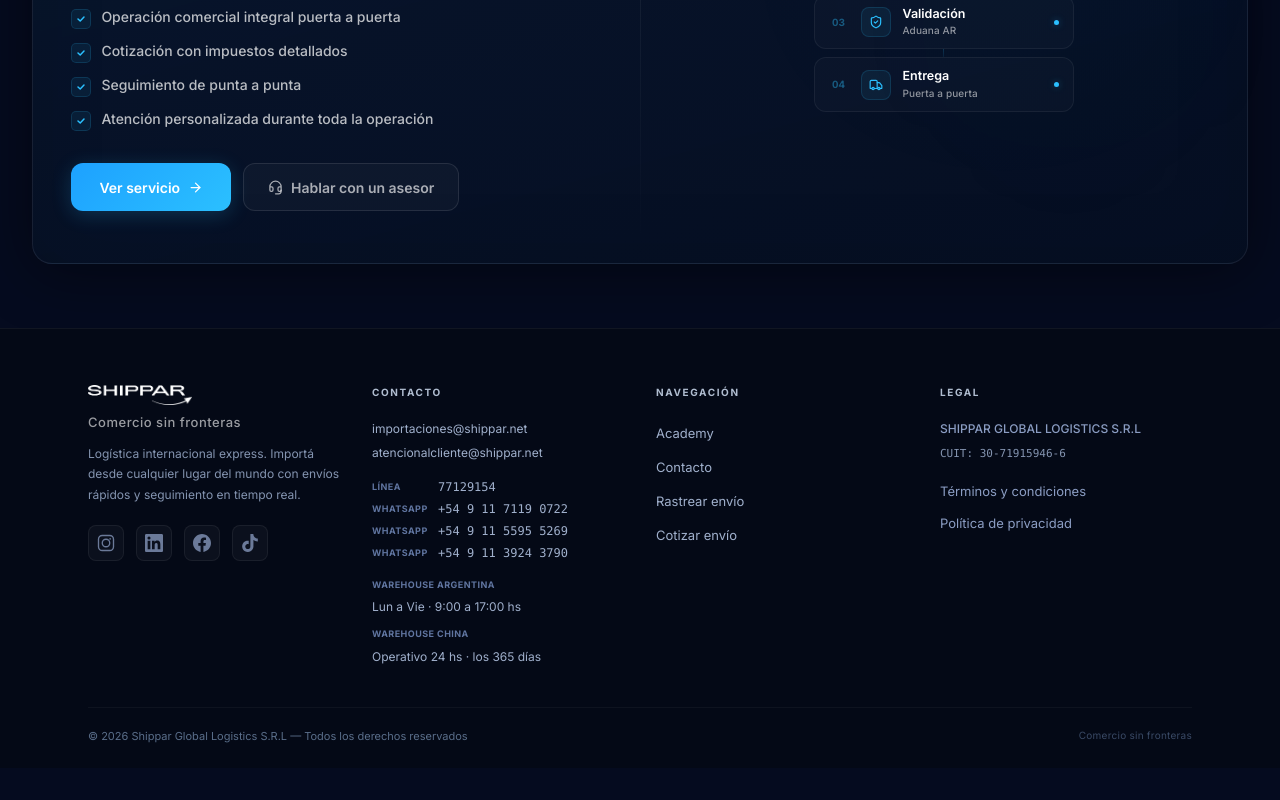
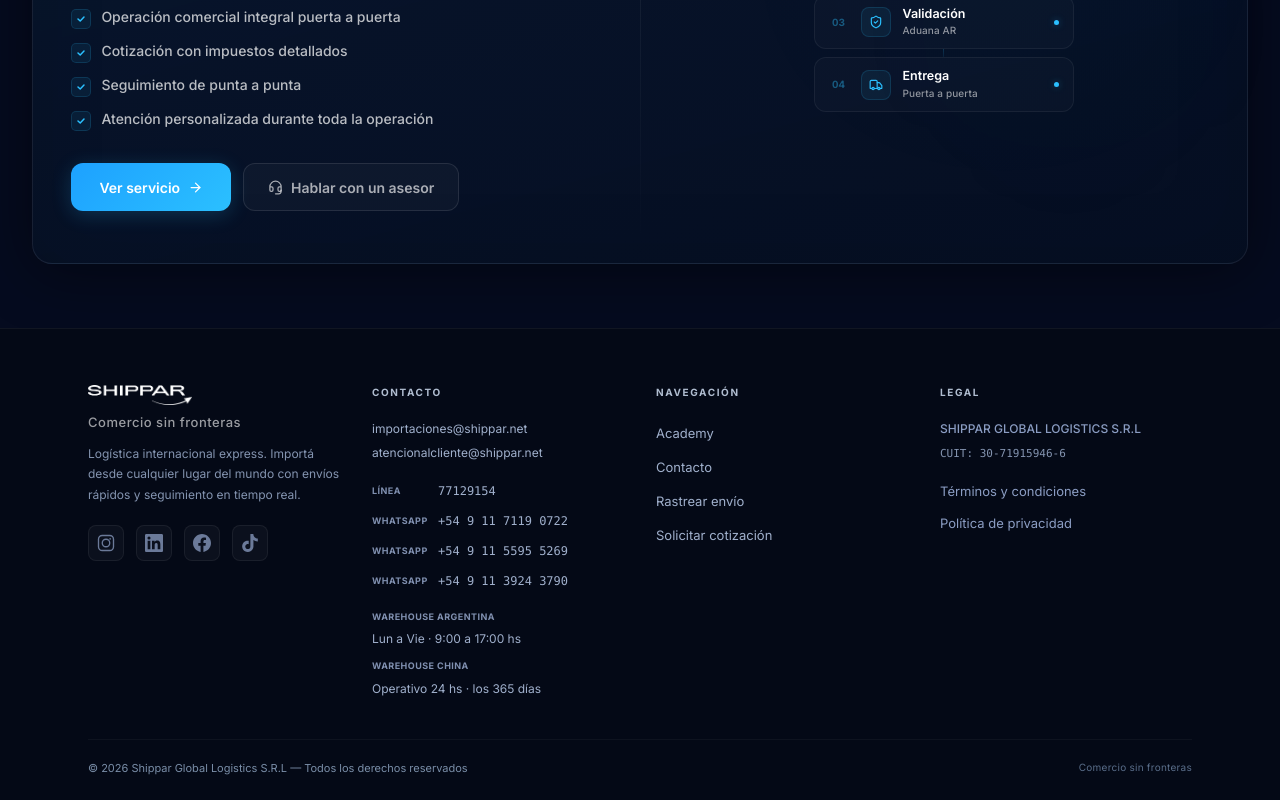
Before and after one commit to ivaneyroa-cloud/paginaweb.academy, a Next.js app: page /servicios in a window 1280 px wide. Shown: the part 829-1629 px from the top of the page. Before the commit the page ends 1597 px from the top, so only its background shows below. Built offline with nearby package versions, Linux system fonts and the light colour scheme.

Commit message:
a11y: footer h4->p heading fix, contrast bumps across HowItWorks/Footer/Services, touch targets, link text dedup

```diff
--- a/src/components/landing/Footer.tsx
+++ b/src/components/landing/Footer.tsx
@@ -127,12 +127,12 @@ export default function Footer() {
 
                     {/* ── Col 2: Contacto ── */}
                     <div>
-                        <h4
+                        <p
                             className="text-[10px] font-bold uppercase tracking-[0.16em] mb-5"
                             style={{ color: "#b0bdd0" }}
                         >
                             {t("footer.contact")}
-                        </h4>
+                        </p>
 
                         {/* Emails */}
                         <div className="space-y-1.5 mb-4">
@@ -152,14 +152,14 @@ export default function Footer() {
                         <div className="space-y-1 mb-4">
                             {CONTACT_PHONES.map((p, i) => (
                                 <div key={i} className="flex items-center gap-2">
-                                    <span className="text-[9px] font-bold uppercase tracking-wider" style={{ color: "#6075a0", minWidth: 58 }}>
+                                    <span className="text-[9px] font-bold uppercase tracking-wider" style={{ color: "#8090b0", minWidth: 58 }}>
                                         {p.label}
                                     </span>
                                     <a
                                         href={p.href}
                                         target={p.label === "WhatsApp" ? "_blank" : undefined}
                                         rel={p.label === "WhatsApp" ? "noopener noreferrer" : undefined}
-                                        className="text-[12px] transition-colors duration-300 hover:text-white font-mono"
+                                        className="text-[12px] transition-colors duration-300 hover:text-white font-mono py-1"
                                         style={{ color: "#a0b0cc" }}
                                     >
                                         {p.number}
@@ -171,7 +171,7 @@ export default function Footer() {
                         {/* Hours */}
                         <div className="space-y-2.5 mt-1">
                             <div>
-                                <span className="text-[9px] font-bold uppercase tracking-wider block mb-0.5" style={{ color: "#6075a0" }}>
+                                <span className="text-[9px] font-bold uppercase tracking-wider block mb-0.5" style={{ color: "#8090b0" }}>
                                     Warehouse Argentina
                                 </span>
                                 <span className="text-[12px]" style={{ color: "#a0b0cc" }}>
@@ -179,7 +179,7 @@ export default function Footer() {
                                 </span>
                             </div>
                             <div>
-                                <span className="text-[9px] font-bold uppercase tracking-wider block mb-0.5" style={{ color: "#6075a0" }}>
+                                <span className="text-[9px] font-bold uppercase tracking-wider block mb-0.5" style={{ color: "#8090b0" }}>
                                     Warehouse China
                                 </span>
                                 <span className="text-[12px]" style={{ color: "#a0b0cc" }}>
@@ -191,12 +191,12 @@ export default function Footer() {
 
                     {/* ── Col 3: Navegación ── */}
                     <div>
-                        <h4
+                        <p
                             className="text-[10px] font-bold uppercase tracking-[0.16em] mb-5"
                             style={{ color: "#b0bdd0" }}
                         >
                             {t("footer.navigation")}
-                        </h4>
+                        </p>
                         <ul className="space-y-2.5">
                             {NAV_LINKS.map((l) => (
                                 <li key={l.label}>
@@ -214,12 +214,12 @@ export default function Footer() {
 
                     {/* ── Col 4: Legal ── */}
                     <div>
-                        <h4
+                        <p
                             className="text-[10px] font-bold uppercase tracking-[0.16em] mb-5"
                             style={{ color: "#b0bdd0" }}
                         >
                             {t("footer.legal")}
-                        </h4>
+                        </p>
 
                         <div className="space-y-2 mb-4">
                             <p className="text-[12px] font-medium" style={{ color: "#8b9dc3" }}>
@@ -258,10 +258,10 @@ export default function Footer() {
                     className="mt-10 pt-5 flex flex-col sm:flex-row items-center justify-between gap-2"
                     style={{ borderTop: "1px solid rgba(255,255,255,0.04)" }}
                 >
-                    <p className="text-[11px]" style={{ color: "#5a6e8a" }}>
+                    <p className="text-[11px]" style={{ color: "#7a8ea8" }}>
                         © {new Date().getFullYear()} Shippar Global Logistics S.R.L — {t("footer.copyright")}
                     </p>
-                    <p className="text-[10px] tracking-wide" style={{ color: "#3a4a66" }}>
+                    <p className="text-[10px] tracking-wide" style={{ color: "#5a6e8a" }}>
                         {t("footer.tagline")}
                     </p>
                 </div>
--- a/src/components/landing/HowItWorksSection.tsx
+++ b/src/components/landing/HowItWorksSection.tsx
@@ -272,7 +272,7 @@ function MobileHowItWorks() {
                                     style={{
                                         color: isActive
                                             ? "rgba(255,255,255,0.7)"
-                                            : "rgba(255,255,255,0.2)",
+                                            : "rgba(255,255,255,0.45)",
                                     }}
                                 >
                                     {t(`how.step.${s.id}.labelShort`, t(`how.step.${s.id}.label`))}
@@ -373,7 +373,7 @@ function MobileHowItWorks() {
                             onClick={() => setActiveStep(prev => Math.min(3, prev + 1))}
                             className="flex items-center gap-2 text-xs font-medium transition-all"
                             style={{
-                                color: "rgba(255,255,255,0.3)",
+                                color: "rgba(255,255,255,0.45)",
                                 background: "none",
                                 border: "none",
                                 cursor: "pointer",
@@ -426,7 +426,7 @@ function MobileOperationalPanel({ step }: { step: (typeof STEPS)[number] }) {
                                         }`,
                                     color: i <= step.panel.activeConnection
                                         ? "var(--primary)"
-                                        : "rgba(255,255,255,0.25)",
+                                        : "rgba(255,255,255,0.45)",
                                 }}
                             >
                                 {React.cloneElement(NODE_ICONS[nodeKey] as React.ReactElement<{ size: number }>, { size: 14 })}
@@ -436,7 +436,7 @@ function MobileOperationalPanel({ step }: { step: (typeof STEPS)[number] }) {
                                 style={{
                                     color: i <= step.panel.activeConnection
                                         ? "rgba(255,255,255,0.55)"
-                                        : "rgba(255,255,255,0.2)",
+                                        : "rgba(255,255,255,0.45)",
                                     maxWidth: 60,
                                 }}
                             >
@@ -579,7 +579,7 @@ function DesktopHowItWorks() {
                     <span
                         className="text-[10px] uppercase tracking-[0.15em] font-semibold"
                         style={{
-                            color: "rgba(255,255,255,0.25)",
+                            color: "rgba(255,255,255,0.45)",
                             writingMode: "vertical-rl",
                             textOrientation: "mixed",
                         }}
@@ -787,7 +787,7 @@ function DesktopOperationalPanel({ step }: { step: (typeof STEPS)[number] }) {
             >
                 <div className="flex items-center justify-between">
                     <div>
-                        <p className="text-[10px] uppercase tracking-widest mb-1" style={{ color: "rgba(255,255,255,0.3)" }}>
+                        <p className="text-[10px] uppercase tracking-widest mb-1" style={{ color: "rgba(255,255,255,0.5)" }}>
                             {t("how.panel.origin")}
                         </p>
                         <p className="text-sm font-semibold text-white">{step.panel.origin}</p>
@@ -798,7 +798,7 @@ function DesktopOperationalPanel({ step }: { step: (typeof STEPS)[number] }) {
                         <div className="h-px flex-1" style={{ width: 40, background: "linear-gradient(to right, rgba(255,255,255,0.1), rgba(43,192,255,0.3), rgba(255,255,255,0.1))" }} />
                     </div>
                     <div className="text-right">
-                        <p className="text-[10px] uppercase tracking-widest mb-1" style={{ color: "rgba(255,255,255,0.3)" }}>
+                        <p className="text-[10px] uppercase tracking-widest mb-1" style={{ color: "rgba(255,255,255,0.5)" }}>
                             {t("how.panel.destination")}
                         </p>
                         <p className="text-sm font-semibold text-white">{step.panel.destination}</p>
@@ -808,7 +808,7 @@ function DesktopOperationalPanel({ step }: { step: (typeof STEPS)[number] }) {
 
             {/* Process nodes */}
             <div className="mb-5">
-                <p className="text-[10px] uppercase tracking-[0.15em] font-semibold mb-3" style={{ color: "rgba(255,255,255,0.25)" }}>
+                <p className="text-[10px] uppercase tracking-[0.15em] font-semibold mb-3" style={{ color: "rgba(255,255,255,0.45)" }}>
                     {t("how.panel.status_label")}
                 </p>
                 <div className="flex items-center gap-0">
@@ -922,7 +922,7 @@ function ProcessNode({
                 style={{
                     background: isActive ? "rgba(43,192,255,0.1)" : "rgba(255,255,255,0.03)",
                     border: `1px solid ${isActive ? "rgba(43,192,255,0.25)" : "rgba(255,255,255,0.06)"}`,
-                    color: isActive ? "var(--primary)" : "rgba(255,255,255,0.25)",
+                    color: isActive ? "var(--primary)" : "rgba(255,255,255,0.45)",
                     boxShadow: isActive ? "0 0 20px rgba(43,192,255,0.08)" : "none",
                 }}
             >
--- a/src/i18n/translations/es.ts
+++ b/src/i18n/translations/es.ts
@@ -236,7 +236,7 @@ registerTranslations("es", {
     "footer.nav.academy": "Academy",
     "footer.nav.contacto": "Contacto",
     "footer.nav.rastrear": "Rastrear envío",
-    "footer.nav.cotizar": "Cotizar envío",
+    "footer.nav.cotizar": "Solicitar cotización",
     "footer.warehouse_ar": "Warehouse Argentina",
     "footer.warehouse_ar_hours": "Lun a Vie · 9:00 a 17:00 hs",
     "footer.warehouse_cn": "Warehouse China",
```
